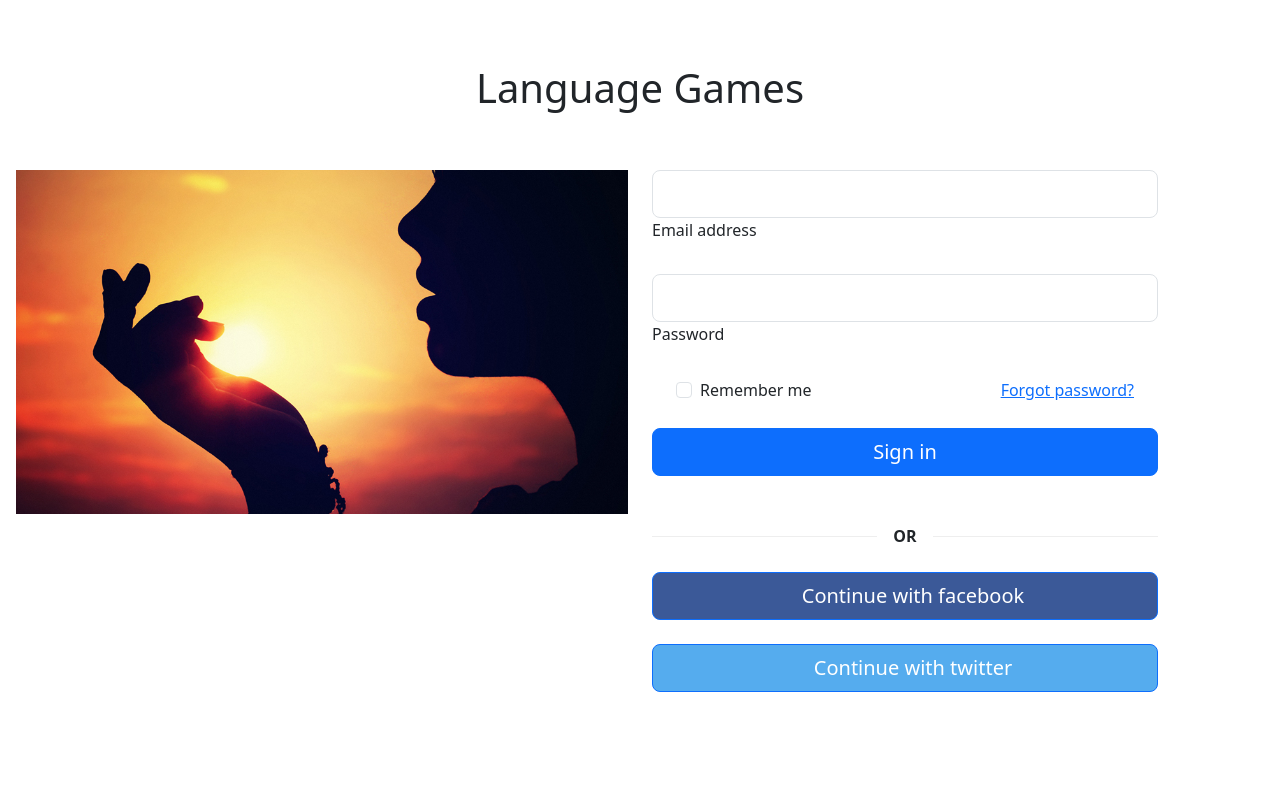
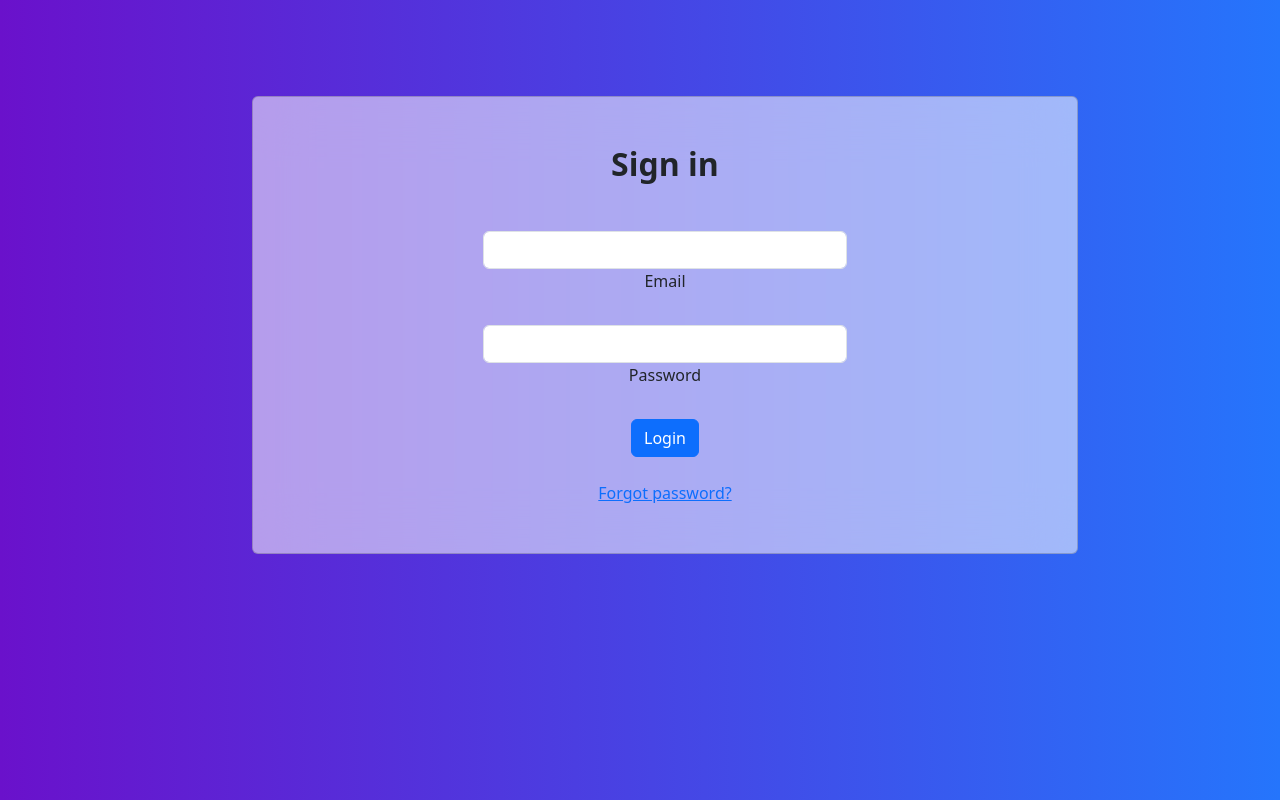
Before and after one commit to wojtek9/QuizTrove, a React (Vite) app: page / in a window 1280 px wide. Built offline with nearby package versions, Linux system fonts and the light colour scheme.

Commit message:
login update

```diff
--- a/src/App.css
+++ b/src/App.css
@@ -1,12 +1,20 @@
-.divider:after,
-.divider:before {
-  content: "";
-  flex: 1;
-  height: 1px;
-  background: #eee;
-}
+body {
+    /* fallback for old browsers */
+    background: #6a11cb;
 
-.page-header {
-    text-align: center;
-    padding-bottom: 50px;
-}
+    /* Chrome 10-25, Safari 5.1-6 */
+    background: -webkit-linear-gradient(to right, rgba(106, 17, 203, 1), rgba(37, 117, 252, 1));
+
+    /* W3C, IE 10+/ Edge, Firefox 16+, Chrome 26+, Opera 12+, Safari 7+ */
+    background: linear-gradient(to right, rgba(106, 17, 203, 1), rgba(37, 117, 252, 1))
+  }
+
+  .cascading-right {
+    margin-right: -50px;
+  }
+
+  @media (max-width: 900px) {
+    .cascading-right {
+      margin-right: 0;
+    }
+  }
--- a/src/components/LoginView.tsx
+++ b/src/components/LoginView.tsx
@@ -1,80 +1,50 @@
 import React from "react";
 import {
+  MDBBtn,
   MDBContainer,
+  MDBCard,
+  MDBCardBody,
+  MDBInput,
+  MDBRow,
   MDBCol,
-  MDBRow,
-  MDBBtn,
-  MDBIcon,
-  MDBInput,
-  MDBCheckbox,
-  MDBAccordion,
 } from "mdb-react-ui-kit";
 
 function Login() {
   return (
-    <MDBContainer fluid className="p-3 my-5">
-      <MDBRow className="page-header">
-        <div>
-          <h1>Language Games</h1>
-        </div>
-      </MDBRow>
-      <MDBRow>
-        <MDBCol col="10" md="6">
-          <img src="/loginimage.jpg" className="img-fluid" alt="image" />
-        </MDBCol>
-        <MDBCol col="4" md="5">
+    <MDBContainer className="my-5" style={{ width: "800px" }}>
+      <MDBRow className="g-0 align-items-center">
+        <MDBCol col="6">
+          <MDBCard
+            className="my-5 cascading-right"
+            style={{
+              background: "hsla(0, 0%, 100%, 0.55)",
+              backdropFilter: "blur(30px)",
+            }}
+          >
+            <MDBCardBody className="p-5 shadow-5 text-center">
+              <h2 className="fw-bold mb-5">Sign in</h2>
+
               <MDBInput
-            className="logininput"
+                className="w-50 mx-auto"
                 wrapperClass="mb-4"
-            label="Email address"
-            id="formControlLg"
+                label="Email"
+                id="form3"
                 type="email"
-            size="lg"
               />
               <MDBInput
-            className="logininput"
+                className="w-50 mx-auto"
                 wrapperClass="mb-4"
                 label="Password"
-            id="formControlLg"
+                id="form4"
                 type="password"
-            size="lg"
               />
 
-          <div className="d-flex justify-content-between mx-4 mb-4">
-            <MDBCheckbox
-              name="flexCheck"
-              value=""
-              id="flexCheckDefault"
-              label="Remember me"
-            />
+              <MDBBtn className="mb-4">Login</MDBBtn>
+              <div>
                 <a href="!#">Forgot password?</a>
               </div>
-
-          <MDBBtn className="mb-4 w-100" size="lg">
-            Sign in
-          </MDBBtn>
-
-          <div className="divider d-flex align-items-center my-4">
-            <p className="text-center fw-bold mx-3 mb-0">OR</p>
-          </div>
-
-          <MDBBtn
-            className="mb-4 w-100"
-            size="lg"
-            style={{ backgroundColor: "#3b5998" }}
-          >
-            <MDBIcon fab icon="facebook-f" className="mx-2" />
-            Continue with facebook
-          </MDBBtn>
-
-          <MDBBtn
-            className="mb-4 w-100"
-            size="lg"
-            style={{ backgroundColor: "#55acee" }}
-          >
-            <MDBIcon fab icon="twitter" className="mx-2" />
-            Continue with twitter
-          </MDBBtn>
+            </MDBCardBody>
+          </MDBCard>
         </MDBCol>
       </MDBRow>
     </MDBContainer>
```
Lines whose indentation alone changed are shown as unchanged.
